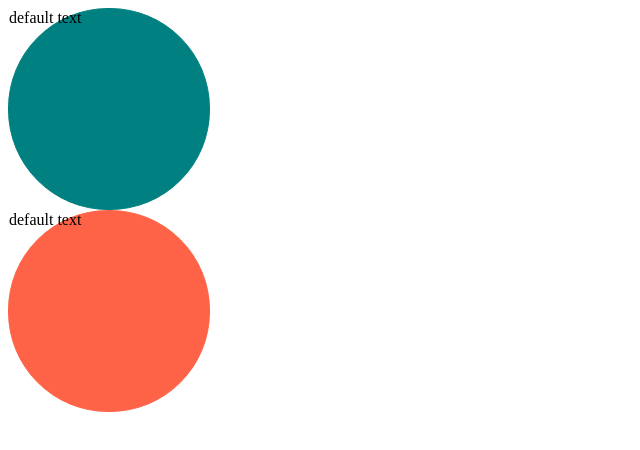
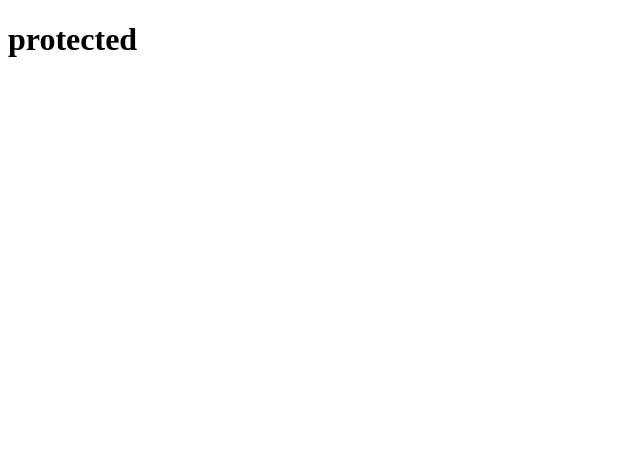
Before and after one commit to Mun-cloud/react-master, a React (Create React App) app: page / in a window 1280 px wide. Shown: the top 450 px of the page, without its empty margins (0-640 px from the left). Built offline with nearby package versions, Linux system fonts and the light colour scheme.

Commit message:
타입스크립트 테마 적용 법

```diff
--- a/src/App.tsx
+++ b/src/App.tsx
@@ -1,13 +1,19 @@
+import { useState } from "react";
 import styled from "styled-components";
-import { keyframes } from "styled-components";
-import Circle from "./Circle";
+
+const Container = styled.div`
+  background-color: ${(props) => props.theme.bgColor};
+`;
+
+const H1 = styled.h1`
+  color: ${(props) => props.theme.textColor};
+`;
 
 function App() {
   return (
-    <div>
-      <Circle bgColor="teal" />
-      <Circle bgColor="tomato" />
-    </div>
+    <Container>
+      <H1>protected</H1>
+    </Container>
   );
 }
 
--- a/src/Circle.tsx
+++ /dev/null
@@ -1,36 +0,0 @@
-import { useState } from "react";
-import styled from "styled-components";
-
-interface ContainerProps {
-  bgColor: string;
-  borderColor: string;
-}
-
-const Container = styled.div<ContainerProps>`
-  width: 200px;
-  height: 200px;
-  background-color: ${(props) => props.bgColor};
-  border-radius: 100px;
-  border: 1px solid ${(props) => props.borderColor};
-`;
-
-interface CircleProps {
-  bgColor: string;
-  borderColor?: string;
-  text?: string;
-}
-
-const Circle = ({
-  bgColor,
-  borderColor,
-  text = "default text",
-}: CircleProps) => {
-  const [value, setValue] = useState<number | string>(1);
-  return (
-    <Container bgColor={bgColor} borderColor={borderColor ?? bgColor}>
-      {text}
-    </Container>
-  );
-};
-
-export default Circle;
--- a/src/index.tsx
+++ b/src/index.tsx
@@ -1,13 +1,14 @@
 import React from "react";
 import ReactDOM from "react-dom";
-// import { ThemeProvider } from "styled-components";
+import { ThemeProvider } from "styled-components";
 import App from "./App";
+import { lightTheme } from "./theme";
 
 ReactDOM.render(
   <React.StrictMode>
-    {/* <ThemeProvider> */}
-    <App />
-    {/* </ThemeProvider> */}
+    <ThemeProvider theme={lightTheme}>
+      <App />
+    </ThemeProvider>
   </React.StrictMode>,
   document.getElementById("root")
 );
--- /dev/null
+++ b/src/theme.ts
@@ -0,0 +1,11 @@
+import { DefaultTheme } from "styled-components";
+
+export const lightTheme: DefaultTheme = {
+  bgColor: "white",
+  textColor: "black",
+};
+
+export const darkTheme: DefaultTheme = {
+  bgColor: "black",
+  textColor: "white",
+};
```
Also changed, not shown: src/styled.d.ts (added, +9 -0 lines).
